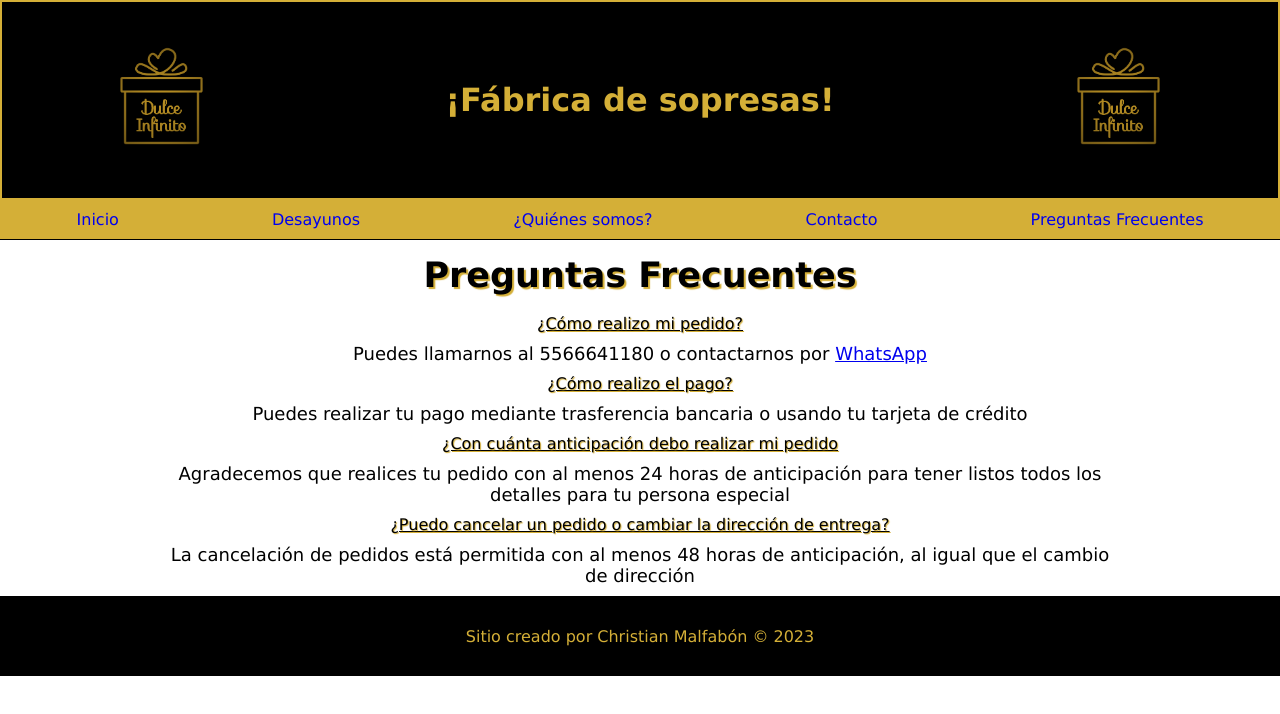
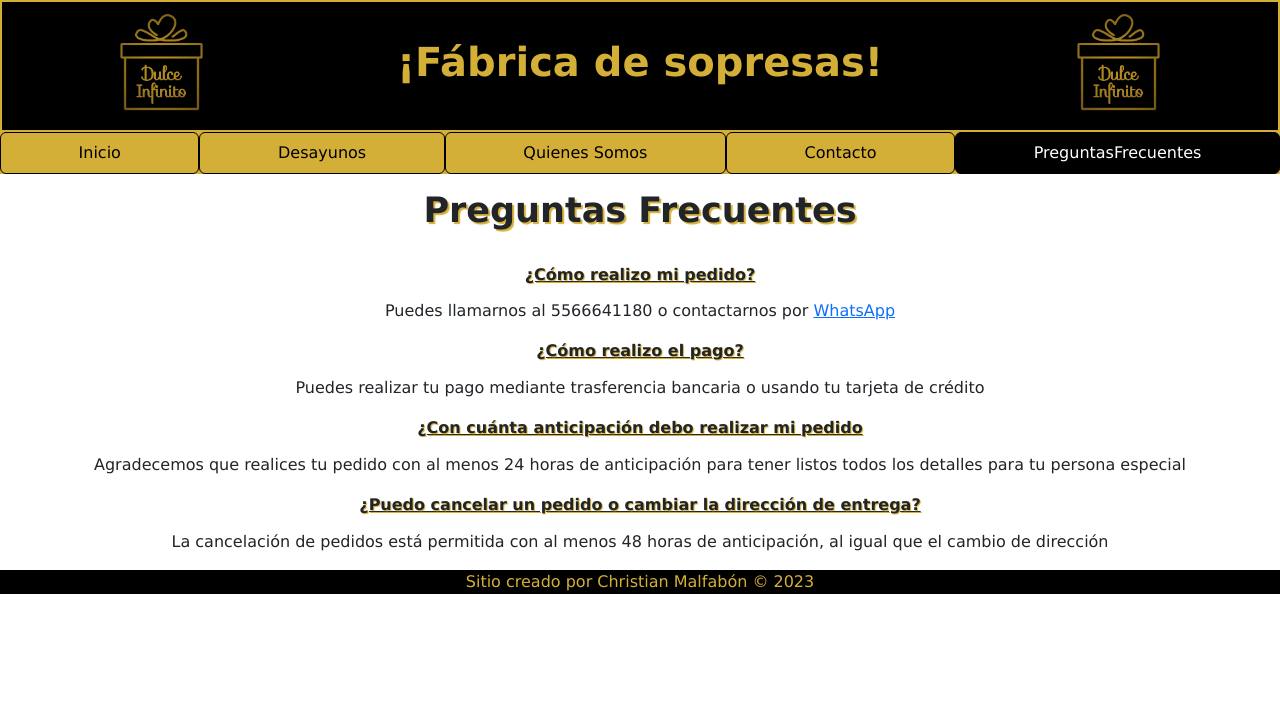
Before and after one commit to ChristianMalfabon/PreEntrega2ChristianMafabon, a website: page PreEntrega2ChristianMalfabon/pages/preguntasFrecuentes.html in a window 1280 px wide. Drawn offline with nearby package versions, Linux system fonts and the light colour scheme.

Commit message:
Preguntas frecuentes terminado

```diff
--- a/PreEntrega2ChristianMalfabon/pages/preguntasFrecuentes.html
+++ b/PreEntrega2ChristianMalfabon/pages/preguntasFrecuentes.html
@@ -5,7 +5,9 @@
     <meta name="viewport" content="width=device-width, initial-scale=1.0">
     <title>Preguntas Frecuentes</title>
     <link rel="shortcut icon" href="../Assets/images/favicon.jpeg">
-    <link rel="stylesheet" href="../css/gridStyles.css">
+    <!-- <link rel="stylesheet" href="../css/gridStyles.css"> -->
+    <link href="https://cdn.jsdelivr.net/npm/bootstrap@5.3.2/dist/css/bootstrap.min.css" rel="stylesheet" integrity="sha384-T3c6CoIi6uLrA9TneNEoa7RxnatzjcDSCmG1MXxSR1GAsXEV/Dwwykc2MPK8M2HN" crossorigin="anonymous">
+    <link rel="stylesheet" href="../css/style.css">
 </head>
 <body>
 
@@ -19,7 +21,15 @@
 
             </header>
 
-            <nav id="menu">
+            <nav class="nav nav-pills flex-column flex-sm-row">
+                <a class="flex-sm-fill text-sm-center nav-link " href="../index.html">Inicio</a>
+                <a class="flex-sm-fill text-sm-center nav-link " href="./desayunos.html">Desayunos</a>
+                <a class="flex-sm-fill text-sm-center nav-link " href="./quienesSomos.html">Quienes Somos</a>
+                <a class="flex-sm-fill text-sm-center nav-link " aria-current="page" href="./contacto.html">Contacto</a>
+                <a class="flex-sm-fill text-sm-center nav-link active" href="./preguntasFrecuentes.html">PreguntasFrecuentes</a>
+            </nav>
+
+            <!-- <nav id="menu">
                 <ul>
                     <li> <a href="../index.html"  >Inicio</a> </li>
                     <li> <a href="../pages/desayunos.html" >Desayunos</a> </li>
@@ -27,7 +37,7 @@
                     <li> <a href="../pages/contacto.html"  >Contacto</a></li>
                     <li> <a href="../pages/preguntasFrecuentes.html"  >Preguntas Frecuentes</a></li>
                 </ul>
-            </nav>
+            </nav> -->
 
                 <!-- Contenido principal del landing -->
             <section>
--- a/PreEntrega2ChristianMalfabon/sass/layout/_header.scss
+++ b/PreEntrega2ChristianMalfabon/sass/layout/_header.scss
@@ -28,5 +28,6 @@ header{
             color: $primary;
             display: grid;
             place-items: center;
+            font-weight: bold;
          }
      }
--- a/PreEntrega2ChristianMalfabon/sass/layout/_layout.scss
+++ b/PreEntrega2ChristianMalfabon/sass/layout/_layout.scss
@@ -12,6 +12,14 @@ h2 {
 
     margin-top: 15px;
     font-size: 35px;
+    font-weight: 700;
     text-shadow: 2px 2px 1px #D4AF37;
     text-align: center;
 }
+
+label{
+    text-shadow: 1px 1px 1px #D4AF37;
+    text-decoration: underline;
+    font-weight: bold;
+    margin-bottom: 1%;
+}
```
Also changed, not shown: PreEntrega2ChristianMalfabon/css/style.css, 1 other file.
